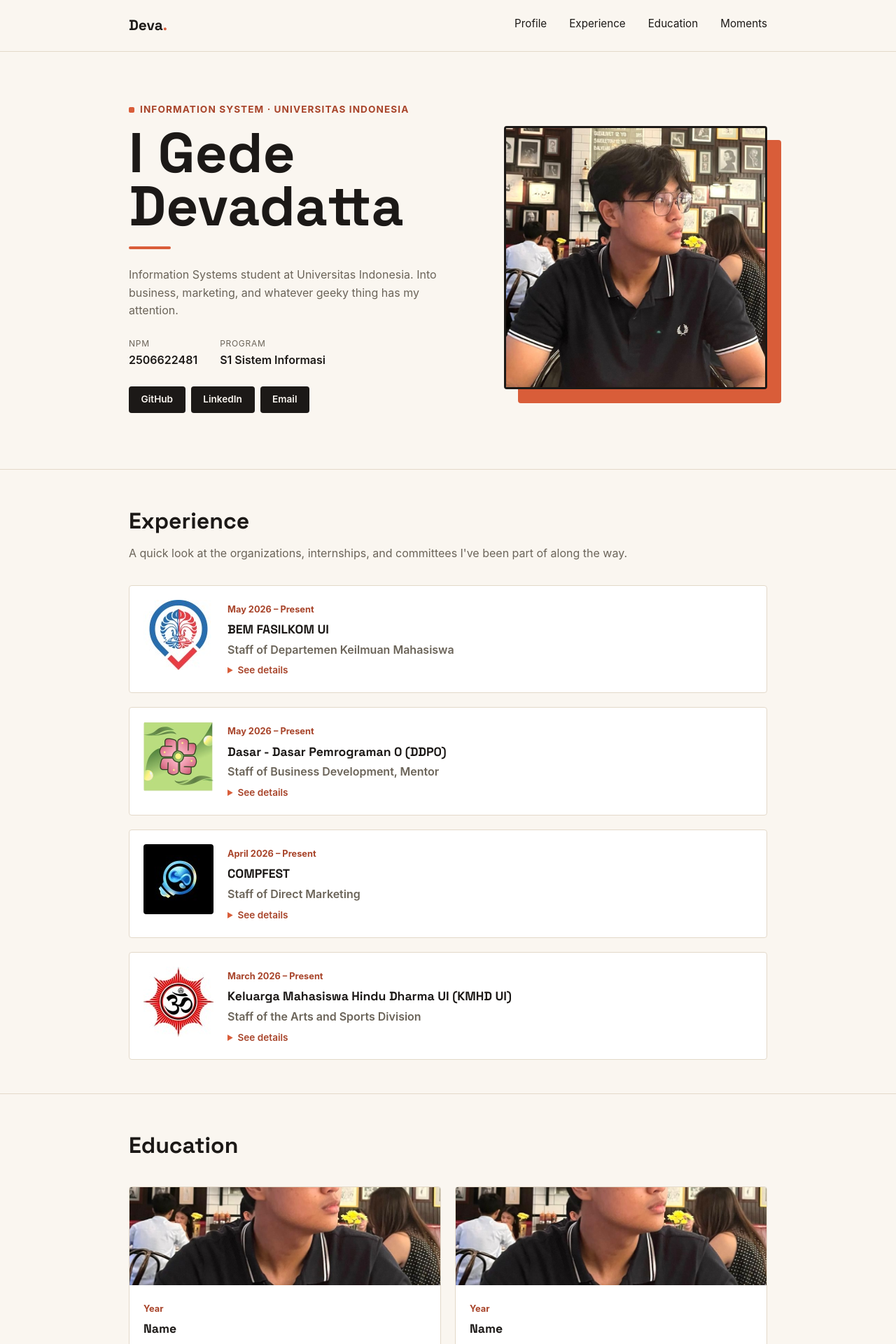
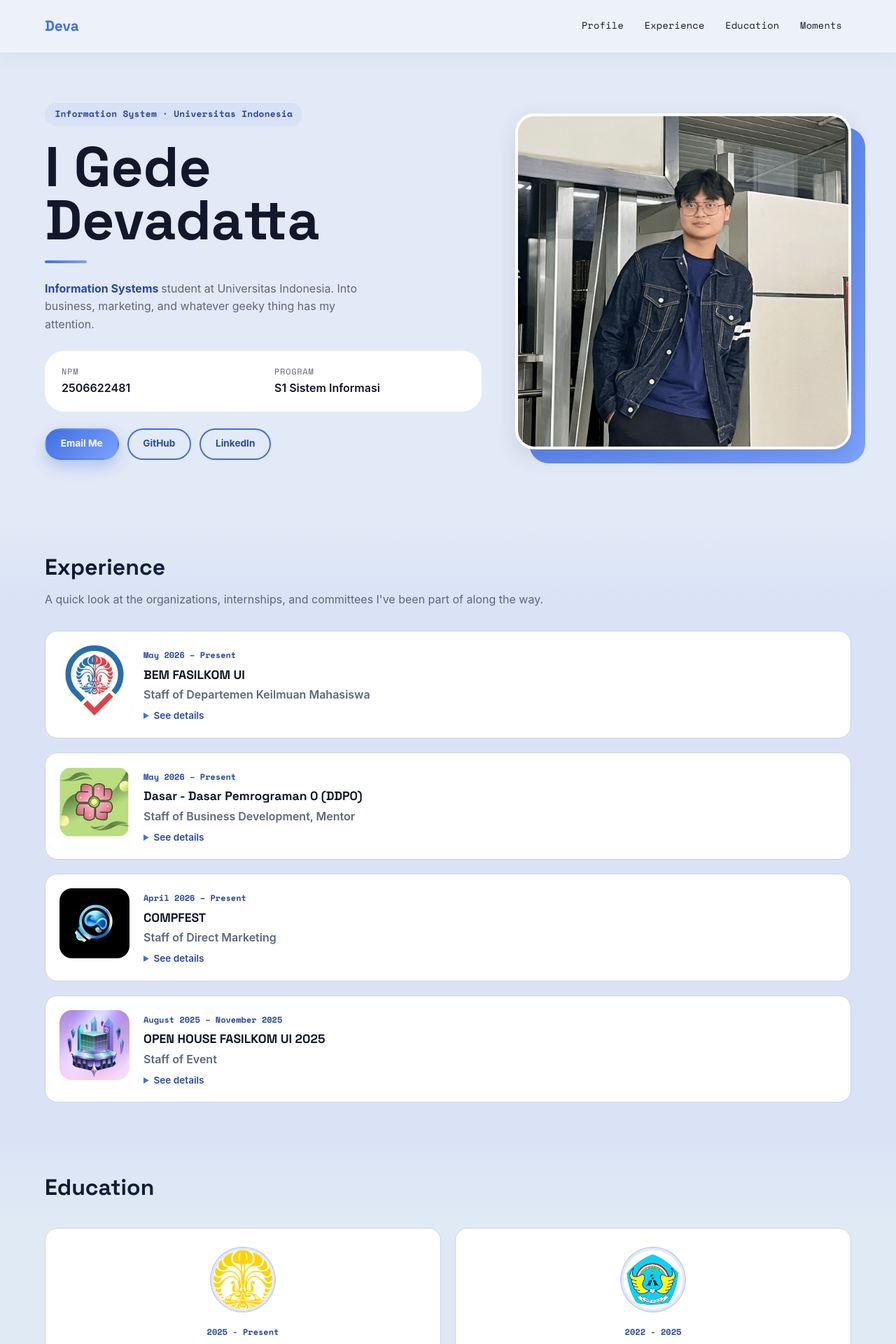
Before and after one commit to depadangkall/myportofolio, a Django app: page / in a window 1280 px wide. Shown: the top 1920 px of the page at 70% size. Run offline with Django 5.2, Linux system fonts and the light colour scheme.

Commit message:
feat(tugas1): css and some modifications

```diff
--- a/requirements.txt
+++ b/requirements.txt
@@ -1,4 +1,4 @@
-django
+django~=6
 gunicorn
 whitenoise
 psycopg2-binary
--- a/static/css/style.css
+++ b/static/css/style.css
@@ -10,13 +10,22 @@
 }
 
 :root {
-    --ink: #1c1917;
-    --paper: #faf6f0;
-    --accent: #d95d39;
-    --accent-dark: #a8442a;
-    --line: #e3d9c9;
-    --text-muted: #6b6459;
-    --radius: 4px;
+    --ink: #10182c;
+    --paper: #e3eaf7;
+    --accent: #3f6fe0;
+    --accent-2: #7da2ff;
+    --accent-soft: #d8e2f6;
+    --accent-dark: #2748a8;
+    --line: #c7d3ec;
+    --text-muted: #5b6780;
+    --radius: 18px;
+    --radius-lg: 28px;
+    --mono: "Space Mono", "Courier New", monospace;
+    --tone-hero: #e3eaf7;
+    --tone-experience: #d9e3f5;
+    --tone-education: #e0eaf5;
+    --tone-moments: #d7e2f4;
+    --tone-footer: #cddaf2;
 }
 
 body {
@@ -30,15 +39,26 @@
     font-family: "Space Grotesk", -apple-system, sans-serif;
 }
 
+.accent-text {
+    color: var(--accent-dark);
+    font-weight: 700;
+}
+
 .container {
-    max-width: 960px;
+    max-width: 1200px;
     margin: 0 auto;
     padding: 0 1.5rem;
 }
 
 
 .site-header {
-    border-bottom: 1px solid var(--line);
+    position: sticky;
+    top: 0;
+    z-index: 50;
+    background-color: rgba(238, 243, 251, 0.85);
+    backdrop-filter: blur(10px);
+    -webkit-backdrop-filter: blur(10px);
+    box-shadow: 0 8px 24px rgba(16, 24, 44, 0.05);
 }
 
 .site-header .container {
@@ -51,45 +71,35 @@
 .brand {
     font-size: 1.3rem;
     font-weight: 700;
-    color: var(--ink);
+    color: var(--accent);
     text-decoration: none;
-}
-
-.brand-dot {
-    color: var(--accent);
 }
 
 .site-header nav {
     display: flex;
-    gap: 2rem;
+    gap: 0.25rem;
 }
 
 .site-header nav a {
-    position: relative;
     color: var(--ink);
     text-decoration: none;
-    font-size: 0.95rem;
-    padding-bottom: 4px;
+    font-family: var(--mono);
+    font-size: 0.85rem;
+    letter-spacing: 0.02em;
+    padding: 0.4rem 0.8rem;
+    border-radius: 999px;
+    transition: background-color 0.2s ease, color 0.2s ease;
 }
 
-.site-header nav a::after {
-    content: "";
-    position: absolute;
-    left: 0;
-    bottom: 0;
-    width: 0;
-    height: 2px;
-    background-color: var(--accent);
-    transition: width 0.2s ease;
-}
-
-.site-header nav a:hover::after {
-    width: 100%;
+.site-header nav a:hover {
+    background-color: var(--accent-soft);
+    color: var(--accent-dark);
 }
 
 
 .hero {
     padding: 4.5rem 0 5rem;
+    background: var(--tone-hero);
 }
 
 .hero-grid {
@@ -110,24 +120,17 @@
 }
 
 .hero-kicker {
-    display: flex;
+    display: inline-flex;
     align-items: center;
-    gap: 0.5rem;
-    font-size: 0.85rem;
-    letter-spacing: 0.08em;
-    text-transform: uppercase;
+    background-color: var(--accent-soft);
+    border-radius: 999px;
+    padding: 0.4rem 0.9rem;
+    font-family: var(--mono);
+    font-size: 0.8rem;
+    letter-spacing: 0.02em;
     color: var(--accent-dark);
     font-weight: 700;
-    margin-bottom: 0.75rem;
-}
-
-.hero-kicker::before {
-    content: "";
-    display: inline-block;
-    width: 8px;
-    height: 8px;
-    background-color: var(--accent);
-    border-radius: 2px;
+    margin-bottom: 1.25rem;
 }
 
 .hero-identity h1 {
@@ -138,7 +141,7 @@
 .accent-bar {
     width: 60px;
     height: 4px;
-    background-color: var(--accent);
+    background: linear-gradient(90deg, var(--accent), var(--accent-2));
     border-radius: 2px;
     margin-top: 1.25rem;
 }
@@ -150,12 +153,17 @@
 }
 
 .meta-list {
-    display: flex;
-    gap: 2rem;
+    display: grid;
+    grid-template-columns: repeat(2, 1fr);
+    gap: 1rem 2rem;
+    background-color: #fff;
+    border-radius: var(--radius-lg);
+    padding: 1.25rem 1.5rem;
     margin-bottom: 1.5rem;
 }
 
 .meta-row dt {
+    font-family: var(--mono);
     font-size: 0.75rem;
     text-transform: uppercase;
     letter-spacing: 0.06em;
@@ -169,24 +177,39 @@
 
 .social-links {
     display: flex;
-    gap: 0.5rem;
+    gap: 0.75rem;
     flex-wrap: wrap;
 }
 
 .social-link {
     display: inline-block;
     font-size: 0.85rem;
-    font-weight: 600;
+    font-weight: 700;
     text-decoration: none;
-    color: var(--paper);
-    background-color: var(--ink);
-    border-radius: var(--radius);
-    padding: 0.5rem 1.1rem;
-    transition: background-color 0.2s ease;
+    color: var(--accent-dark);
+    background-color: transparent;
+    border: 2px solid var(--accent);
+    border-radius: 999px;
+    padding: 0.6rem 1.3rem;
+    transition: background-color 0.2s ease, color 0.2s ease;
 }
 
 .social-link:hover {
     background-color: var(--accent);
+    color: #fff;
+}
+
+.social-link-primary {
+    color: #fff;
+    background: linear-gradient(135deg, var(--accent), var(--accent-2));
+    border-color: transparent;
+    box-shadow: 0 10px 22px rgba(63, 111, 224, 0.3);
+}
+
+.social-link-primary:hover {
+    background: linear-gradient(135deg, var(--accent), var(--accent-2));
+    color: #fff;
+    filter: brightness(1.06);
 }
 
 .hero-photo {
@@ -197,12 +220,12 @@
 
 .photo-block {
     position: absolute;
-    top: 1.25rem;
-    left: 1.25rem;
+    bottom: -1.25rem;
+    right: -1.25rem;
     width: 100%;
     height: 100%;
-    background-color: var(--accent);
-    border-radius: var(--radius);
+    background: linear-gradient(135deg, var(--accent), var(--accent-2));
+    border-radius: var(--radius-lg);
     z-index: 0;
 }
 
@@ -213,14 +236,19 @@
     width: 100%;
     aspect-ratio: 1 / 1;
     object-fit: cover;
-    border-radius: var(--radius);
-    border: 3px solid var(--ink);
+    border-radius: var(--radius-lg);
+    border: 4px solid #fff;
+    box-shadow: 0 10px 30px rgba(16, 24, 44, 0.12);
 }
 
 .section-title {
     font-family: "Space Grotesk", -apple-system, sans-serif;
     font-size: 2rem;
     margin-bottom: 0.5rem;
+    background: linear-gradient(90deg, var(--ink), var(--accent-dark));
+    -webkit-background-clip: text;
+    background-clip: text;
+    color: transparent;
 }
 
 .section-subtitle {
@@ -228,10 +256,14 @@
     margin-bottom: 2rem;
 }
 
-.experience,
+.experience {
+    padding: 3rem 0;
+    background: linear-gradient(to bottom, var(--tone-hero), var(--tone-experience) 120px, var(--tone-experience) 100%);
+}
+
 .education {
     padding: 3rem 0;
-    border-top: 1px solid var(--line);
+    background: linear-gradient(to bottom, var(--tone-experience), var(--tone-education) 120px, var(--tone-education) 100%);
 }
 
 .card-list {
@@ -275,7 +307,8 @@
 
 .card-label {
     display: inline-block;
-    font-size: 0.8rem;
+    font-family: var(--mono);
+    font-size: 0.75rem;
     color: var(--accent-dark);
     font-weight: 700;
     margin-bottom: 0.25rem;
@@ -323,17 +356,29 @@
     background-color: #fff;
     border: 1px solid var(--line);
     border-radius: var(--radius);
-    overflow: hidden;
+    padding: 1.75rem 1.25rem;
+    text-align: center;
 }
 
 .grid-card:hover {
     border-color: var(--accent);
 }
 
+.grid-card-photo {
+    width: 90px;
+    height: 90px;
+    margin: 0 auto 1rem;
+    border-radius: 50%;
+    overflow: hidden;
+    border: 3px solid var(--paper);
+    box-shadow: 0 0 0 2px var(--line);
+    flex-shrink: 0;
+}
+
 .grid-card-img {
     display: block;
     width: 100%;
-    height: 140px;
+    height: 100%;
     object-fit: cover;
     transition: transform 0.3s ease;
 }
--- a/templates/index.html
+++ b/templates/index.html
@@ -6,13 +6,13 @@
     <title>Deva - Portfolio</title>
     <link rel="preconnect" href="https://fonts.googleapis.com">
     <link rel="preconnect" href="https://fonts.gstatic.com" crossorigin>
-    <link href="https://fonts.googleapis.com/css2?family=Space+Grotesk:wght@500;700&display=swap" rel="stylesheet">
+    <link href="https://fonts.googleapis.com/css2?family=Space+Grotesk:wght@500;700&family=Space+Mono:wght@400;700&display=swap" rel="stylesheet">
     <link rel="stylesheet" href="/static/css/style.css">
 </head>
 <body>
     <header class="site-header">
         <div class="container">
-            <a href="#profile" class="brand">Deva<span class="brand-dot">.</span></a>
+            <a href="#profile" class="brand">Deva</a>
             <nav>
                 <a href="#profile">Profile</a>
                 <a href="#experience">Experience</a>
@@ -32,10 +32,10 @@
                 </div>
                 <div class="hero-photo">
                     <div class="photo-block"></div>
-                    <img class="avatar" src="/static/img/foto-deva.jpg" alt=" ">
+                    <img class="avatar" src="/static/img/foto-baru.png" alt=" ">
                 </div>
                 <div class="hero-details">
-                    <p class="bio">Information Systems student at Universitas Indonesia. Into business, marketing, and whatever geeky thing has my attention.</p>
+                    <p class="bio"><span class="accent-text">Information Systems </span> student at Universitas Indonesia. Into business, marketing, and whatever geeky thing has my attention.</p>
                     <dl class="meta-list">
                         <div class="meta-row">
                             <dt>NPM</dt>
@@ -47,9 +47,9 @@
                         </div>
                     </dl>
                     <div class="social-links">
+                        <a href="mailto:devadattadarmaputra@gmail.com" class="social-link social-link-primary">Email Me</a>
                         <a href="https://github.com/depadangkall" class="social-link">GitHub</a>
                         <a href="https://www.linkedin.com/in/igededevadatta" class="social-link">LinkedIn</a>
-                        <a href="mailto:devadattadarmaputra@gmail.com" class="social-link">Email</a>
                     </div>
                 </div>
             </div>
@@ -108,15 +108,15 @@
 
                     <div class="card">
                         <div class="card-img-frame">
-                            <img src="/static/img/kmhdui.jpg" alt="KMHD UI activity photo" class="card-img">
+                            <img src="/static/img/ohfasilkom_logo.jpg" alt="OPEN HOUSE FASILKOM UI 2025 activity photo" class="card-img">
                         </div>
                         <div class="card-text">
-                            <span class="card-label">March 2026 &ndash; Present</span>
-                            <h3>Keluarga Mahasiswa Hindu Dharma UI (KMHD UI)</h3>
-                            <p class="card-subtitle">Staff of the Arts and Sports Division</p>
+                            <span class="card-label">August 2025 &ndash; November 2025</span>
+                            <h3>OPEN HOUSE FASILKOM UI 2025</h3>
+                            <p class="card-subtitle">Staff of Event</p>
                             <details>
                                 <summary>See details</summary>
-                                <p>Working on the internal side of the organization, focused on exploring and developing the arts and sports fields within the community.</p>
+                                <p>Helped plan and run the on-ground event operations for FASILKOM UI's Open House, coordinating logistics and the event rundown to keep everything on schedule for visitors and participants.</p>
                             </details>
                         </div>
                     </div>
@@ -131,22 +131,22 @@
 
                 <div class="grid-list">
                     <div class="grid-card">
-                        <img src="/static/img/foto-deva.jpg" alt="" class="grid-card-img">
+                        <div class="grid-card-photo">
+                            <img src="/static/img/logo-UI.png" alt="Universitas Indonesia campus" class="grid-card-img">
+                        </div>
                         <div class="card-text">
-                            <span class="card-label">Year</span>
-                            <h3>Name</h3>
-                            <p class="card-subtitle">-</p>
-                            <p>-</p>
+                            <span class="card-label">2025 - Present</span>
+                            <h3>Universitas Indonesia</h3>
                         </div>
                     </div>
 
                     <div class="grid-card">
-                        <img src="/static/img/foto-deva.jpg" alt="" class="grid-card-img">
+                        <div class="grid-card-photo">
+                            <img src="/static/img/Logo_SMAN_2_Bogor.png" alt="SMAN 2 Bogor school grounds" class="grid-card-img">
+                        </div>
                         <div class="card-text">
-                            <span class="card-label">Year</span>
-                            <h3>Name</h3>
-                            <p class="card-subtitle">-</p>
-                            <p>-</p>
+                            <span class="card-label">2022 - 2025</span>
+                            <h3>SMAN 2 BOGOR</h3>
                         </div>
                     </div>
                 </div>
@@ -158,44 +158,65 @@
                 <h2 class="section-title">Moments</h2>
                 <p class="section-subtitle"></p>
 
-                <div class="moments-grid">
+                <div class="moments-track-wrap">
+                    <div class="moments-track">
                         <figure class="moments-item">
-                        <img src="/static/img/foto-deva.jpg" alt="">
-                        <figcaption>-</figcaption>
+                            <img src="/static/img/welcomingstaffoh.jpeg" alt="">
                         </figure>
 
                         <figure class="moments-item">
-                        <img src="/static/img/foto-deva.jpg" alt="">
-                        <figcaption>-</figcaption>
+                            <img src="/static/img/paradeui.jpeg" alt="">
                         </figure>
 
                         <figure class="moments-item">
-                        <img src="/static/img/foto-deva.jpg" alt="">
-                        <figcaption>-</figcaption>
+                            <img src="/static/img/keilmuan.jpeg" alt="">
                         </figure>
 
                         <figure class="moments-item">
-                        <img src="/static/img/foto-deva.jpg" alt="">
-                        <figcaption>-</figcaption>
+                            <img src="/static/img/bingkai.jpeg" alt="">
                         </figure>
 
                         <figure class="moments-item">
-                        <img src="/static/img/foto-deva.jpg" alt="">
-                        <figcaption>-</figcaption>
+                            <img src="/static/img/bisdevddp0.png" alt="">
                         </figure>
 
                         <figure class="moments-item">
-                        <img src="/static/img/foto-deva.jpg" alt="">
-                        <figcaption>-</figcaption>
+                            <img src="/static/img/kmhduwiwipb.png" alt="">
                         </figure>
+
+                        <figure class="moments-item" aria-hidden="true">
+                            <img src="/static/img/welcomingstaffoh.jpeg" alt="">
+                        </figure>
+
+                        <figure class="moments-item" aria-hidden="true">
+                            <img src="/static/img/paradeui.jpeg" alt="">
+                        </figure>
+
+                        <figure class="moments-item" aria-hidden="true">
+                            <img src="/static/img/keilmuan.jpeg" alt="">
+                        </figure>
+
+                        <figure class="moments-item" aria-hidden="true">
+                            <img src="/static/img/bingkai.jpeg" alt="">
+                        </figure>
+
+                        <figure class="moments-item" aria-hidden="true">
+                            <img src="/static/img/bisdevddp0.png" alt="">
+                        </figure>
+
+                        <figure class="moments-item" aria-hidden="true">
+                            <img src="/static/img/kmhduwiwipb.png" alt="">
+                        </figure>
+                    </div>
                 </div>
             </div>
         </section>
     </main>
 
     <footer class="site-footer">
-        <div class="container">
-            <p>&copy; 2026 I Gede Devadatta. Fakultas Ilmu Komputer, Universitas Indonesia.</p>
+        <div class="container footer-grid">
+            <p class="footer-copy">&copy; 2026 I Gede Devadatta. Fakultas Ilmu Komputer, Universitas Indonesia.</p>
+            <a href="#profile" class="back-to-top">Back to top &uarr;</a>
         </div>
     </footer>
 </body>
```
Also changed, not shown: other parts of static/css/style.css (+64 -22 lines), README.md, static/img/Logo_SMAN_2_Bogor.png (added), static/img/bingkai.jpeg (added), static/img/bisdevddp0.png (added), static/img/foto-baru.png (added), static/img/keilmuan.jpeg (added), static/img/kmhdui.jpg (deleted), static/img/kmhduwiwipb.png (added), static/img/logo-UI.png (added), static/img/ohfasilkom_logo.jpg (added), static/img/paradeui.jpeg (added), static/img/welcomingstaffoh.jpeg (added). Lines whose indentation alone changed are shown as unchanged.
